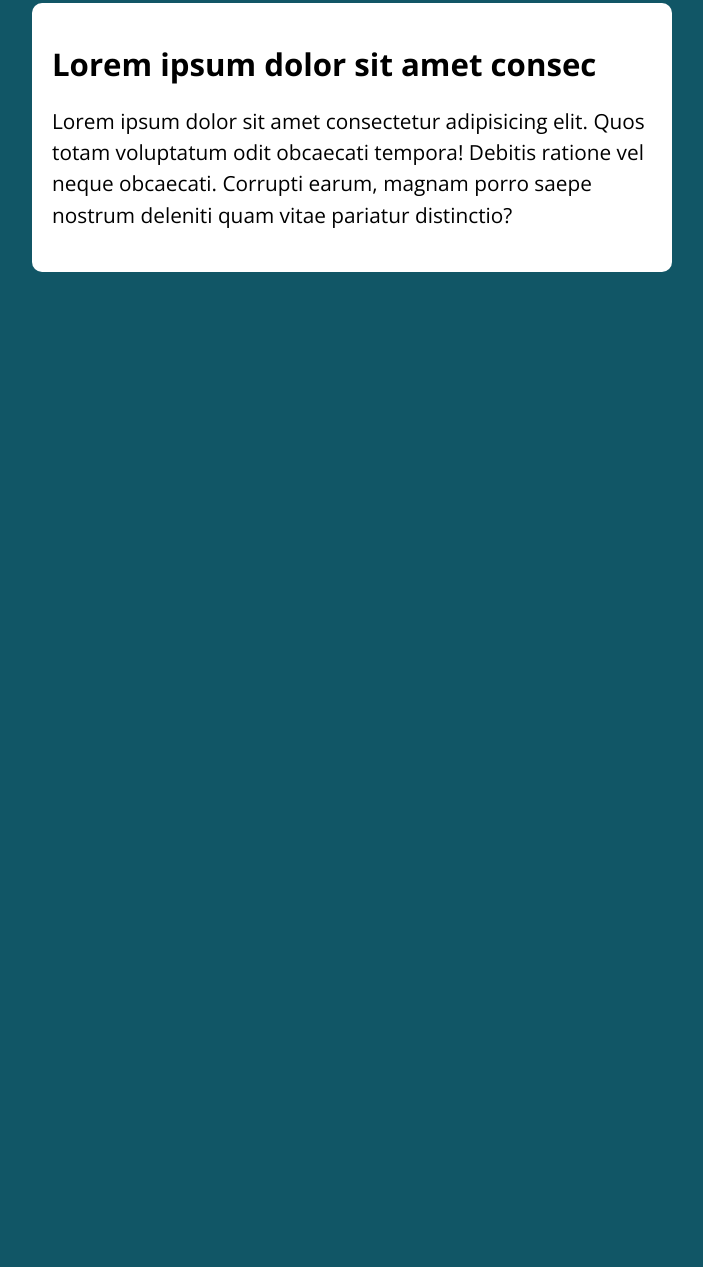
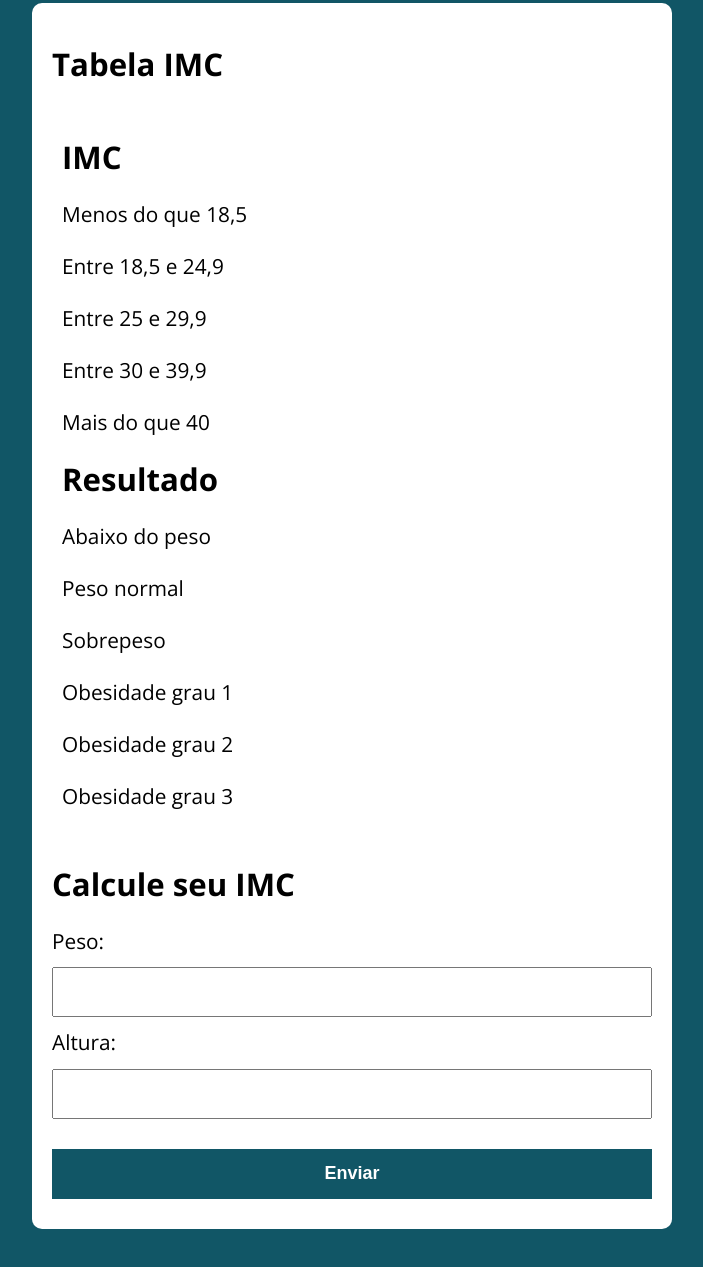
Before and after one commit to rodrigohenriquesouza/JavaScript-Node, a plain HTML site: page modelo/index.html in a window 1280 px wide. Shown: the part 47-1314 px from the top of the page, without its empty margins (288-991 px from the left). Before the commit the page ends 800 px from the top, so only its background shows below. Drawn offline with nearby package versions, Linux system fonts and the light colour scheme.

Commit message:
Html organizad, Estruturando scrips e CSS organizado

```diff
--- a/modelo/assets/css/style.css
+++ b/modelo/assets/css/style.css
@@ -27,6 +27,11 @@ body {
     border-radius: 10px;
 
 }
+
+.containerPrinc {
+    padding: 10px;
+}
+
 
 form input, form label, form button {
     display: block;
--- a/modelo/assets/js/main.js
+++ b/modelo/assets/js/main.js
@@ -0,0 +1,18 @@
+function escopoCodigo() {
+
+    const form = document.querySelector('.form')
+
+
+
+    function recebeEventoForm(evento) {
+     evento.preventDefault();
+
+        const peso = form.querySelector('#peso')
+        const altura = form.querySelector('#altura')
+        let imc = peso.value / (altura.value * altura.value)
+        console.log(imc)
+    };
+    form.addEventListener('submit', recebeEventoForm)
+}
+
+escopoCodigo()
--- a/modelo/index.html
+++ b/modelo/index.html
@@ -9,8 +9,38 @@
 <body>
 
     <section class="container">
-        <h1>Lorem ipsum dolor sit amet consec</h1>
-        <p>Lorem ipsum dolor sit amet consectetur adipisicing elit. Quos totam voluptatum odit obcaecati tempora! Debitis ratione vel neque obcaecati. Corrupti earum, magnam porro saepe nostrum deleniti quam vitae pariatur distinctio?</p>
+        <h1>Tabela IMC</h1>
+    <article class="containerPrinc">
+            <div>
+                <h2 class="imc">IMC</h2>
+                <p>Menos do que 18,5</p>
+                <p>Entre 18,5 e 24,9</p>
+                <p>Entre 25 e 29,9</p>
+                <p>Entre 30 e 39,9</p>
+                <p>Mais do que 40</p>
+            <div>
+                <h2 class="res">Resultado</h2>
+                <p>Abaixo do peso</p>
+                <p>Peso normal</p>
+                <p>Sobrepeso</p>
+                <p>Obesidade grau 1</p>
+                <p>Obesidade grau 2</p>
+                <p>Obesidade grau 3</p>
+            </div>
+            </div>
+    </article>
+
+    <div>
+        <h1>Calcule seu IMC</h1>
+        <form method="post" class="form">
+         <label for="peso">Peso: </label>
+         <input type="text" id="peso">
+
+         <label for="altura">Altura: </label>
+         <input type="number" step="0.01" id="altura">
+         <button>Enviar</button>
+</form>
+    </div>
 
     </section>
 
```
